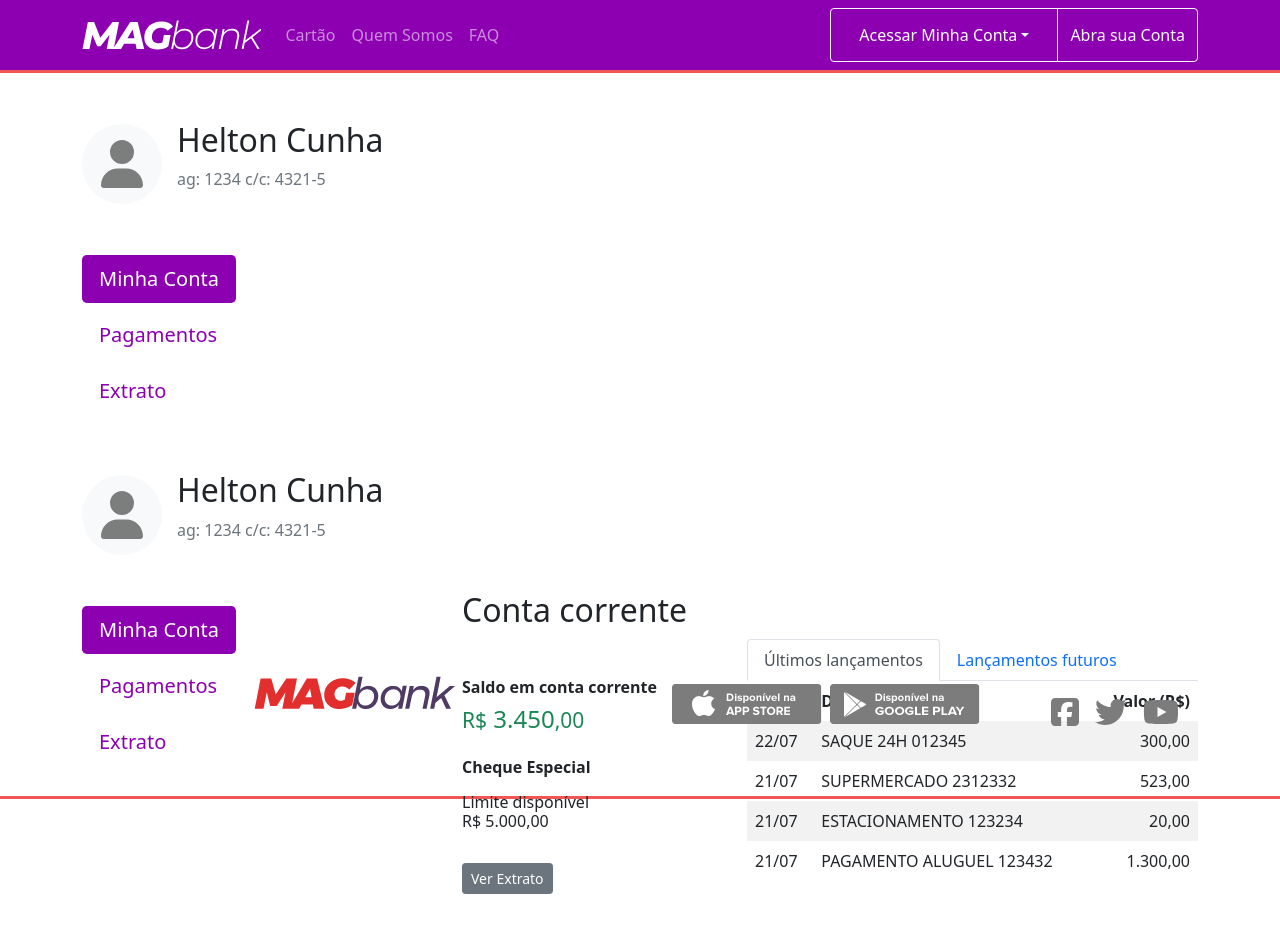
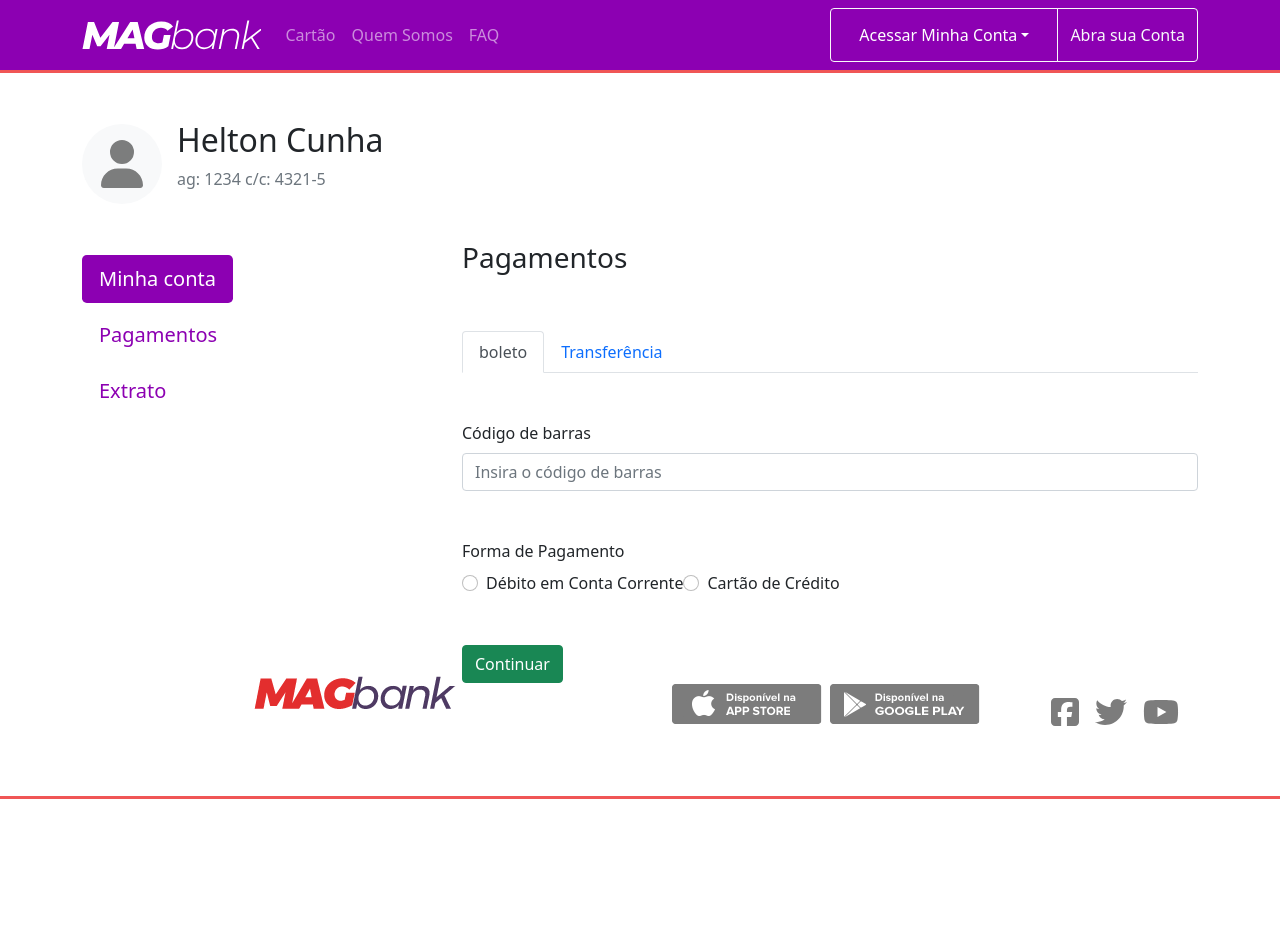
Before and after one commit to heltonbc/nearbank, a React (Create React App) app: page /dashboard/payments in a window 1280 px wide. Shown: the top 932 px of the page. After the commit the page ends 800 px from the top, so only its background shows below. Built offline with nearby package versions, Linux system fonts and the light colour scheme.

Commit message:
Finalizando a aula 19 criado payments e hostory, faltando finalização de dados corrigidos alguns bugs de versão

```diff
--- /dev/null
+++ b/src/components/AccountHistory.js
@@ -0,0 +1,19 @@
+import React from "react";
+import { Col, Table } from "react-bootstrap";
+
+const AccountHistory = ({ data }) => {
+    const { history } = data;
+
+    return (
+        <Col xs={12} lg={8} className="mt-lg-5 pt-lg-5">
+            <h3 className="mt-4">Extrato de Conta Corrente</h3>
+            <Table>
+                {history.map(entry => (
+                    <h2>{entry}</h2>
+                ))}
+            </Table>
+        </Col>
+    );
+};
+
+export default AccountHistory;
--- /dev/null
+++ b/src/components/AccountPayments.js
@@ -0,0 +1,50 @@
+import React from "react";
+import { Button, Col, Tab, Tabs, Form } from "react-bootstrap";
+
+const AccountPayments = () => (
+    <>
+        <Col xs={12} lg={8} className="mt-lg-5 pt-lg-5">
+            <h3 className="mt-4">Pagamentos</h3>
+            <Tabs className="mt-5 pt-lg-2" defaultActiveKey="boleto">
+                <Tab eventKey="boleto" title="boleto">
+                    <Form>
+                        <Form.Group controlId="formBarCode" className="my-5">
+                            <Form.Label>Código de barras</Form.Label>
+                            <Form.Control
+                                type="number"
+                                placeholder="Insira o código de barras"
+                            />
+                        </Form.Group>
+
+                        <Form.Group>
+                            <Form.Group controlId="formPaymentType" className="mb-5">
+                                <Form.Label>Forma de Pagamento</Form.Label>
+                                <div className="d-flex">
+                                    <Form.Check
+                                        label="Débito em Conta Corrente"
+                                        name="paymentType"
+                                        type="radio"
+                                        id="debit"
+                                    />
+
+                                    <Form.Check
+                                        label="Cartão de Crédito"
+                                        name="paymentType"
+                                        type="radio"
+                                        id="credit"
+                                        className="ml-4"
+                                    />
+                                </div>
+                            </Form.Group>
+                        </Form.Group>
+
+                        <Button variant="success">Continuar</Button>
+                    </Form>
+                </Tab>
+                <Tab eventKey="transfer" title="Transferência"></Tab>
+            </Tabs>
+        </Col>
+    </>
+);
+
+export default AccountPayments;
--- a/src/views/Dashboard.js
+++ b/src/views/Dashboard.js
@@ -3,17 +3,20 @@ import { Routes, Route, Link } from "react-router-dom";
 import { Container, Row, Col, Button } from "react-bootstrap";
 import { FontAwesomeIcon } from "@fortawesome/react-fontawesome";
 import { faUser, faCircle } from "@fortawesome/free-solid-svg-icons";
+
 import AccountBalance from "../components/AccountBalance";
+import AccountPayments from "../components/AccountPayments";
+import AccountHistory from "../components/AccountHistory";
 
 import "./Dashboard.scss";
 
-const Dashboard = ({ className = false }) => {
+const Dashboard = () => {
     const [activeLink, setActiveLink] = useState(0);
 
     const links = [
-        { text: "Minha Conta", path: "/dashboard", exact: true },
-        { text: "Pagamentos", path: "dashboard/payments" },
-        { text: "Extrato", path: "/dashboard/history" },
+        { text: "Minha conta", path: "/dashboard", exact: true },
+        { text: "Pagamentos", path: "payments" },
+        { text: "Extrato", path: "history" },
     ];
 
     const data = {
@@ -29,10 +32,12 @@ const Dashboard = ({ className = false }) => {
             { date: "21/08", description: "PARC10/30 2312332", value: "523,00" },
             { date: "21/08", description: "FARMACIA 123234", value: "120,00" },
         ],
+
+        history: ["Histórico 1", "Histórico 2"],
     };
 
     return (
-        <Container className={`dashboard py-5 ${className ? className : ""}`}>
+        <Container className="dashboard py-5">
             <Row>
                 <Col xs={12} lg={4}>
                     <Row className="d-flex align-items-center mb-5">
@@ -75,8 +80,10 @@ const Dashboard = ({ className = false }) => {
                 </Col>
                 <Routes>
                     <Route path="/" element={<AccountBalance data={data} />} />
-                    <Route path="payments" element={<Dashboard />} />
-                    <Route path="history" />
+
+                    <Route path="/payments" element={<AccountPayments />} />
+
+                    <Route path="/history" element={<AccountHistory data={data} />} />
                 </Routes>
             </Row>
         </Container>
```
